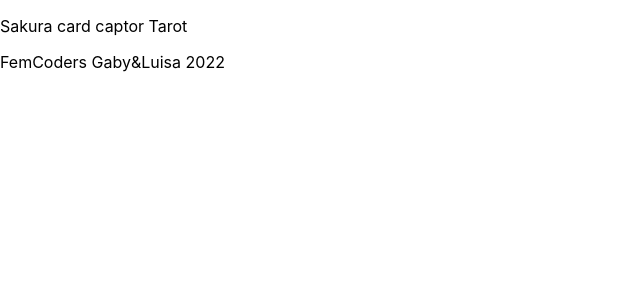
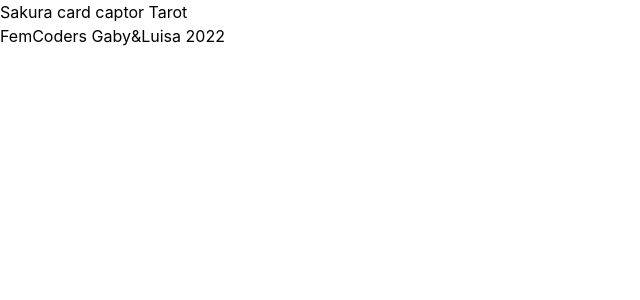
Before and after one commit to gabrielabarajas/sakura-lg, a React (Create React App) app: page / in a window 1280 px wide. Shown: the top 300 px of the page, without its empty margins (0-640 px from the left). Built offline with nearby package versions, Linux system fonts and the light colour scheme.

Commit message:
instalacion tailwindcss

```diff
--- a/package.json
+++ b/package.json
@@ -38,6 +38,8 @@
     ]
   },
   "devDependencies": {
+    "autoprefixer": "^10.4.13",
+    "postcss": "^8.4.20",
     "tailwindcss": "^3.2.4"
   }
 }
--- /dev/null
+++ b/postcss.config.js
@@ -0,0 +1,6 @@
+module.exports = {
+  plugins: {
+    tailwindcss: {},
+    autoprefixer: {},
+  },
+}
--- a/src/index.css
+++ b/src/index.css
@@ -1,3 +1,7 @@
+@tailwind base;
+@tailwind components;
+@tailwind utilities;
+
 body {
   margin: 0;
   font-family: -apple-system, BlinkMacSystemFont, 'Segoe UI', 'Roboto', 'Oxygen',
--- a/tailwind.config.js
+++ b/tailwind.config.js
@@ -1,6 +1,6 @@
 /** @type {import('tailwindcss').Config} */
 module.exports = {
-  content: [],
+  content: [ "./src/**/*.{js,jsx,ts,tsx}"],
   theme: {
     extend: {},
   },
```
Also changed, not shown: 1 other file (tests, documents, lock files or other folders).
